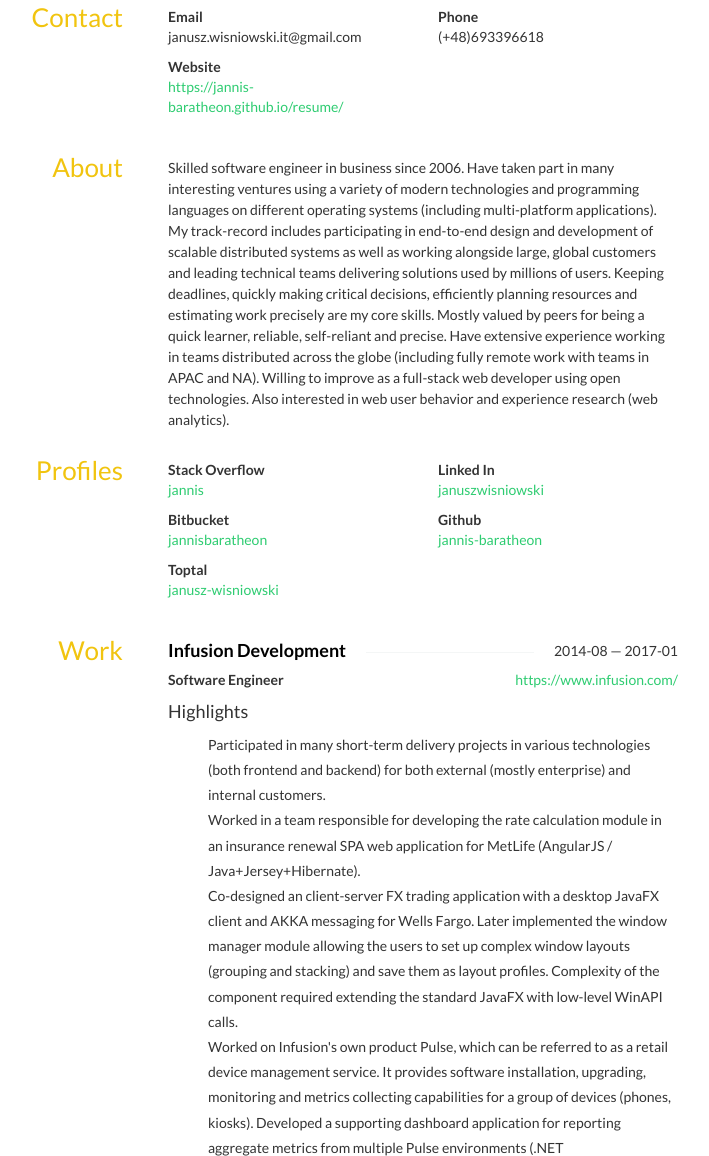
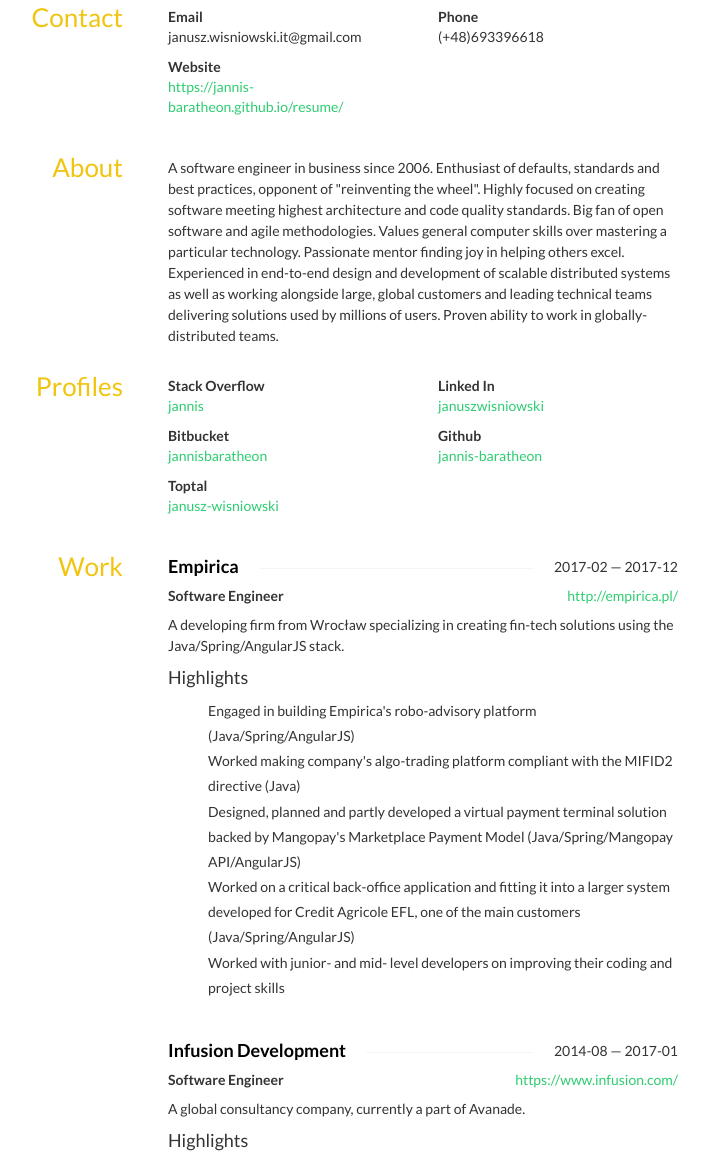
Before and after one commit to jannis-baratheon/resume, a website: page docs/resume.html in a window 1280 px wide. Shown: the part 239-1395 px from the top of the page, without its empty margins (307-1016 px from the left). Drawn offline with nearby package versions, Linux system fonts and the light colour scheme; some icons are missing.

Commit message:
Regenerating the resumes

```diff
--- a/docs/resume.html
+++ b/docs/resume.html
@@ -234,19 +234,16 @@
 
                 </aside>
                 <div class="col-sm-9">
-                    <p>Skilled software engineer in business since 2006. Have taken part in many
-                        interesting ventures using a variety of modern technologies and programming
-                        languages on different operating systems (including multi-platform applications).
-                        My track-record includes participating in end-to-end design and development
-                        of scalable distributed systems as well as working alongside large, global
-                        customers and leading technical teams delivering solutions used by millions
-                        of users. Keeping deadlines, quickly making critical decisions, efficiently
-                        planning resources and estimating work precisely are my core skills. Mostly
-                        valued by peers for being a quick learner, reliable, self-reliant and precise.
-                        Have extensive experience working in teams distributed across the globe
-                        (including fully remote work with teams in APAC and NA). Willing to improve
-                        as a full-stack web developer using open technologies. Also interested
-                        in web user behavior and experience research (web analytics).</p>
+                    <p>A software engineer in business since 2006. Enthusiast of defaults, standards
+                        and best practices, opponent of &quot;reinventing the wheel&quot;. Highly
+                        focused on creating software meeting highest architecture and code quality
+                        standards. Big fan of open software and agile methodologies. Values general
+                        computer skills over mastering a particular technology. Passionate mentor
+                        finding joy in helping others excel. Experienced in end-to-end design and
+                        development of scalable distributed systems as well as working alongside
+                        large, global customers and leading technical teams delivering solutions
+                        used by millions of users. Proven ability to work in globally-distributed
+                        teams.</p>
                 </div>
             </section>
             <section id="profiles" class="row">
@@ -318,6 +315,39 @@
                     <div class="row">
                         <div class="col-sm-12">
                             	<h4 class="strike-through">
+					<span>Empirica</span>
+					<span class="date">
+						2017-02 — 2017-12
+					</span>
+				</h4>
+
+                            <div class="website pull-right">	<a href="http://empirica.pl/">http://empirica.pl/</a>
+
+                            </div>
+                            <div class="position">Software Engineer</div>
+                            <div class="summary">
+                                <p>A developing firm from Wrocław specializing in creating fin-tech solutions
+                                    using the Java/Spring/AngularJS stack.</p>
+                            </div>
+                            	<h4>Highlights</h4>
+
+                            <ul class="highlights">
+                                <li class="bullet">Engaged in building Empirica&#x27;s robo-advisory platform (Java/Spring/AngularJS)</li>
+                                <li
+                                class="bullet">Worked making company&#x27;s algo-trading platform compliant with the
+                                    MIFID2 directive (Java)</li>
+                                    <li class="bullet">Designed, planned and partly developed a virtual payment terminal solution
+                                        backed by Mangopay&#x27;s Marketplace Payment Model (Java/Spring/Mangopay
+                                        API/AngularJS)</li>
+                                    <li class="bullet">Worked on a critical back-office application and fitting it into a larger
+                                        system developed for Credit Agricole EFL, one of the main customers (Java/Spring/AngularJS)</li>
+                                    <li
+                                    class="bullet">Worked with junior- and mid- level developers on improving their coding
+                                        and project skills</li>
+                            </ul>
+                        </div>
+                        <div class="col-sm-12">
+                            	<h4 class="strike-through">
 					<span>Infusion Development</span>
 					<span class="date">
 						2014-08 — 2017-01
@@ -329,7 +359,7 @@
                             </div>
                             <div class="position">Software Engineer</div>
                             <div class="summary">
-                                <p></p>
+                                <p>A global consultancy company, currently a part of Avanade.</p>
                             </div>
                             	<h4>Highlights</h4>
 
@@ -793,6 +823,28 @@
                                     </p>
                             </blockquote>
                         </div>
+                        <div class="col-sm-12">
+                            <blockquote class="reference">
+                                <p>I worked together with Janusz in a successful IT project for financial
+                                    industry. I was amazed at his passion to sharing his knowledge, experience
+                                    and helping others. I really appreciated also his directness - he does
+                                    not mince his words, what is very important in maintaining effective team
+                                    communication and good ambiance. I have learned a lot from Janusz and I
+                                    wish I could meet him again in another project.</p>
+                                <p class="name">	<strong>— Patryk Stopyra - Software Developer @ Empirica</strong>
+
+                                </p>
+                            </blockquote>
+                        </div>
+                        <div class="col-sm-12">
+                            <blockquote class="reference">
+                                <p>Janusz is great mentor with a lot of knowledge and the ability to pass
+                                    it further. Working with him was a pleasure.</p>
+                                <p class="name">	<strong>— Marek Kuźniar - Software Developer @ Empirica</strong>
+
+                                </p>
+                            </blockquote>
+                        </div>
                     </div>
                 </div>
             </section>
```
Also changed, not shown: 1 other file.
